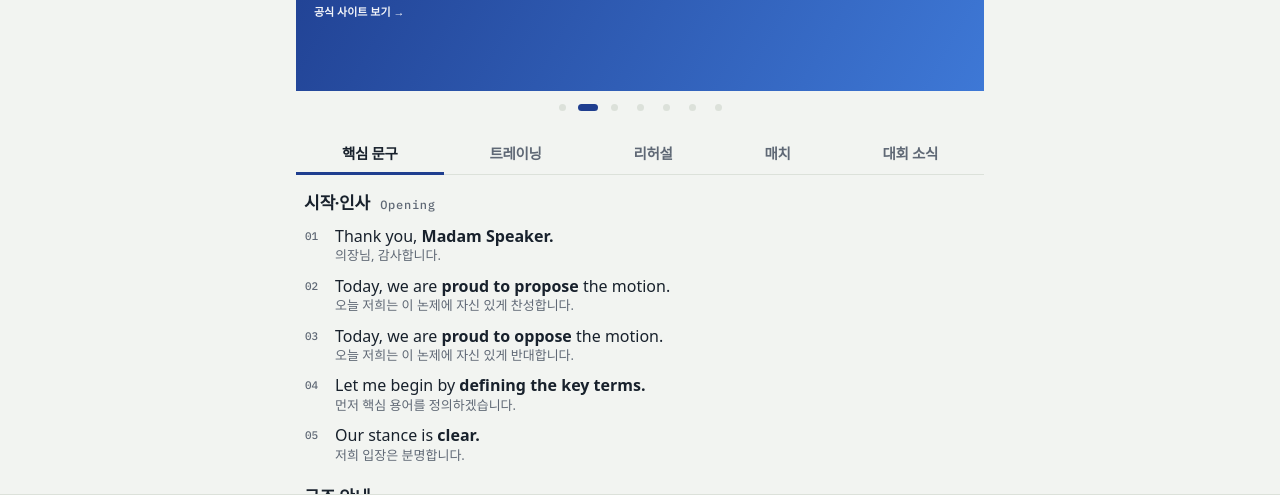
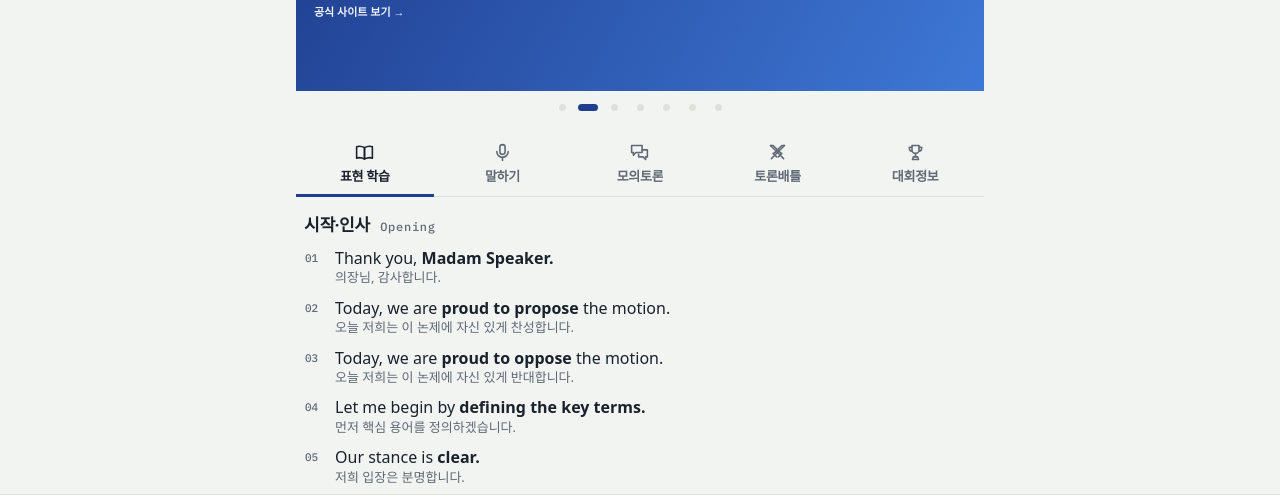
Before and after one commit to epunisy/debate-stars, a plain HTML site: page index.html in a window 1280 px wide. Shown: the part 216-719 px from the top of the page. Drawn offline with nearby package versions, Linux system fonts and the light colour scheme; a web font is replaced by a local one.

Commit message:
Tabs with icons: 표현 학습 · 말하기 · 모의토론 · 토론배틀 · 대회정보
Co-Authored-By: Claude Opus 5.5 <noreply@anthropic.com>

```diff
--- a/index.html
+++ b/index.html
@@ -61,6 +61,9 @@ header .logo img{display:block;height:46px;width:auto}
 .tabs{display:flex;gap:0;margin:14px 0 8px;border-bottom:1px solid var(--line)}
 .tabs button{flex:1 1 auto;min-width:0;text-align:center;font:600 clamp(12px,3.6vw,14.5px) var(--body);letter-spacing:-.02em;background:none;border:0;color:var(--muted);padding:9px 2px;cursor:pointer;border-bottom:3px solid transparent;margin-bottom:-1px}
 .tabs button[aria-selected="true"]{color:var(--fg);border-color:var(--accent)}
+.tabs button{display:flex;flex-direction:column;align-items:center;gap:3px;flex:1 1 0}
+.tabs button span{font-size:clamp(11px,3.1vw,13px);overflow:hidden;text-overflow:ellipsis;max-width:100%}
+.tabs button svg{flex:none}
 :is(.tabs button,.ctl button,.ctl select,.topic select,.line):focus-visible{outline:2px solid var(--accent);outline-offset:2px}
 .topic{margin:12px 0 4px}
 .divseg{display:flex;align-items:center;gap:6px;margin-top:10px;flex-wrap:wrap}
@@ -206,11 +209,11 @@ body.stage-live .wrap{padding-top:8px}
   </header>
   <div id="warn" class="warn" hidden></div>
   <div class="tabs" role="tablist">
-    <button role="tab" aria-selected="true" data-tab="phrases">핵심 문구</button>
-    <button role="tab" aria-selected="false" data-tab="speech">트레이닝</button>
-    <button role="tab" aria-selected="false" data-tab="stage">리허설</button>
-    <button role="tab" aria-selected="false" data-tab="match" id="matchTab" hidden>매치</button>
-    <button role="tab" aria-selected="false" data-tab="news">대회 소식</button>
+    <button role="tab" aria-selected="true" data-tab="phrases"><svg viewBox="0 0 24 24" width="21" height="21" fill="none" stroke="currentColor" stroke-width="1.8" stroke-linecap="round" stroke-linejoin="round" aria-hidden="true"><path d="M3 5.5C5.5 4.5 8.5 4.5 12 6.5v13c-3.5-2-6.5-2-9-1z"/><path d="M21 5.5c-2.5-1-5.5-1-9 1v13c3.5-2 6.5-2 9-1z"/></svg><span>표현 학습</span></button>
+    <button role="tab" aria-selected="false" data-tab="speech"><svg viewBox="0 0 24 24" width="21" height="21" fill="none" stroke="currentColor" stroke-width="1.8" stroke-linecap="round" stroke-linejoin="round" aria-hidden="true"><rect x="9" y="3" width="6" height="11" rx="3"/><path d="M5.5 11a6.5 6.5 0 0 0 13 0"/><path d="M12 17.5V21"/></svg><span>말하기</span></button>
+    <button role="tab" aria-selected="false" data-tab="stage"><svg viewBox="0 0 24 24" width="21" height="21" fill="none" stroke="currentColor" stroke-width="1.8" stroke-linecap="round" stroke-linejoin="round" aria-hidden="true"><path d="M3 4h12v8H8l-3 3v-3H3z"/><path d="M15 9h6v8h-2v3l-3-3h-5v-3"/></svg><span>모의토론</span></button>
+    <button role="tab" aria-selected="false" data-tab="match" id="matchTab" hidden><svg viewBox="0 0 24 24" width="21" height="21" fill="none" stroke="currentColor" stroke-width="1.8" stroke-linecap="round" stroke-linejoin="round" aria-hidden="true"><path d="M4 4l10 10"/><path d="M4 4h3l9 9"/><path d="M13 17l4-4"/><path d="M16 16l3 3"/><path d="M20 4L10 14"/><path d="M20 4h-3l-9 9"/><path d="M11 17l-4-4"/><path d="M8 16l-3 3"/></svg><span>토론배틀</span></button>
+    <button role="tab" aria-selected="false" data-tab="news"><svg viewBox="0 0 24 24" width="21" height="21" fill="none" stroke="currentColor" stroke-width="1.8" stroke-linecap="round" stroke-linejoin="round" aria-hidden="true"><path d="M8 4h8v5a4 4 0 0 1-8 0z"/><path d="M8 6H5v1.5A3 3 0 0 0 8 10.5"/><path d="M16 6h3v1.5a3 3 0 0 1-3 3"/><path d="M12 13v4"/><path d="M8.5 20h7l-1-3h-5z"/></svg><span>대회정보</span></button>
   </div>
   <div class="divseg" id="divBox" hidden role="group" aria-label="부문"><button type="button" data-div="m33">중등부 3:3</button><button type="button" data-div="e44">초등부 4:4</button><span id="divNote"></span></div>
   <div class="topicpick" id="topicBox" hidden>
@@ -220,8 +223,8 @@ body.stage-live .wrap{padding-top:8px}
   <main id="list"></main>
   <section id="newsBox" class="news" hidden aria-label="토론 대회 소식"></section>
   <div class="pmodal" id="pModal" hidden><div class="pbox"><iframe id="profFrame" title="프로필 설정" allow="camera"></iframe></div></div>
-  <div id="matchBox" hidden><iframe id="matchFrame" title="디베이트 매치" allow="microphone; autoplay; clipboard-write; web-share" style="width:100%;height:420px;border:0;display:block;background:transparent"></iframe></div>
-  <div id="stageBox" hidden><iframe id="stageFrame" title="디베이트 리허설" allow="autoplay" style="width:100%;height:360px;border:0;display:block;background:transparent"></iframe></div>
+  <div id="matchBox" hidden><iframe id="matchFrame" title="토론배틀" allow="microphone; autoplay; clipboard-write; web-share" style="width:100%;height:420px;border:0;display:block;background:transparent"></iframe></div>
+  <div id="stageBox" hidden><iframe id="stageFrame" title="모의토론" allow="autoplay" style="width:100%;height:360px;border:0;display:block;background:transparent"></iframe></div>
 </div>
 
 <div class="rail" id="rail">
@@ -252,7 +255,7 @@ body.stage-live .wrap{padding-top:8px}
 <script>
 /* 대회 배너: {img:"banner1.jpg", href:"https://…", title:"…"} 를 넣으면 그 자리에 보여요. 비어 있으면 자리 표시만 나와요. */
 const BANNERS = [
-  {img:"banners/speak-your-mind.jpg", title:"Speak your mind. Make your case. — 디베이트 리허설로 가기", tab:"stage"},
+  {img:"banners/speak-your-mind.jpg", title:"Speak your mind. Make your case. — 모의토론으로 가기", tab:"stage"},
   {title:"YTN·한국외대 청소년 영어토론대회", sub:"국내 · 초등부·중등부", desc:"전국 초·중학생이 팀을 이뤄 겨루는 영어 토론대회", href:"https://www.ytn.co.kr", tone:"a"},
   {title:"World Schools Debating Championship", sub:"WSDC · 세계학교토론대회", desc:"80여 개국 대표팀이 겨루는 세계 최대 학생 토론대회", href:"https://wsdcdebating.org", tone:"c"},
   {title:"Harvard Debate Council", sub:"하버드 토론·스피치 대회", desc:"매년 2월 하버드대에서 열리는 토론·스피치 대회", href:"https://harvarddebate.org/", tone:"b"},
--- a/sw.js
+++ b/sw.js
@@ -1,7 +1,7 @@
 /* 디베이트 스타즈 서비스 워커
    - 페이지(html)·소식(news.json): 인터넷 먼저, 안 되면 저장본
    - 음성·대본·그림: 한 번 받은 건 휴대폰에 저장해 두고 다음부턴 바로 재생 (오프라인에서도) */
-const V = "dbs-v27";
+const V = "dbs-v28";
 const SHELL = ["./", "index.html", "stage.html", "room.html", "firebase-config.js", "stage/rig.js?v=3", "manifest.webmanifest", "icon.png", "logo.png", "logo-dark.png"];
 
 self.addEventListener("install", e => {
```
Also changed, not shown: room.html (+3 -3 lines), stage.html (+1 -1 lines).
